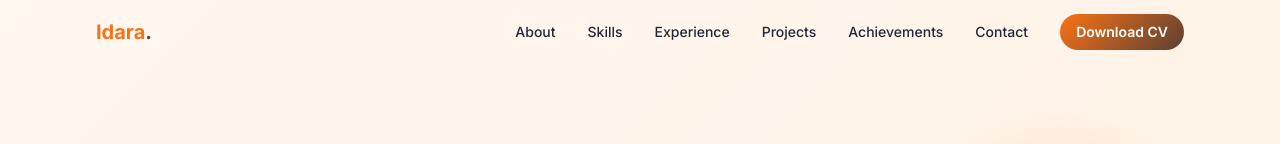
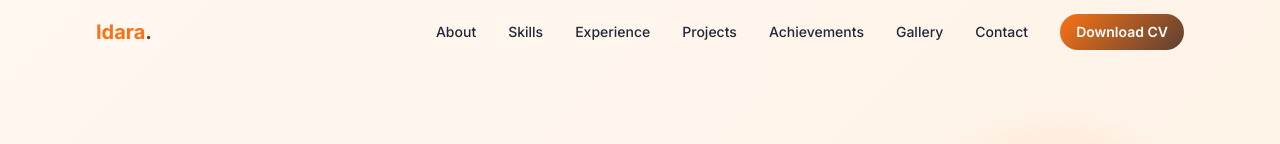
Before and after one commit to Idara2005/Portfolio-Website, a React (Vite) app: page / in a window 1280 px wide. Shown: the top 144 px of the page. Built offline with nearby package versions, Linux system fonts and the light colour scheme.

Commit message:
Add Gallery link to navbar navigation

```diff
--- a/src/components/Navbar.tsx
+++ b/src/components/Navbar.tsx
@@ -7,6 +7,7 @@ const navLinks = [
   { label: "Experience", href: "#experience" },
   { label: "Projects", href: "#projects" },
   { label: "Achievements", href: "#achievements" },
+  { label: "Gallery", href: "#gallery" },
   { label: "Contact", href: "#contact" },
 ];
 
```
